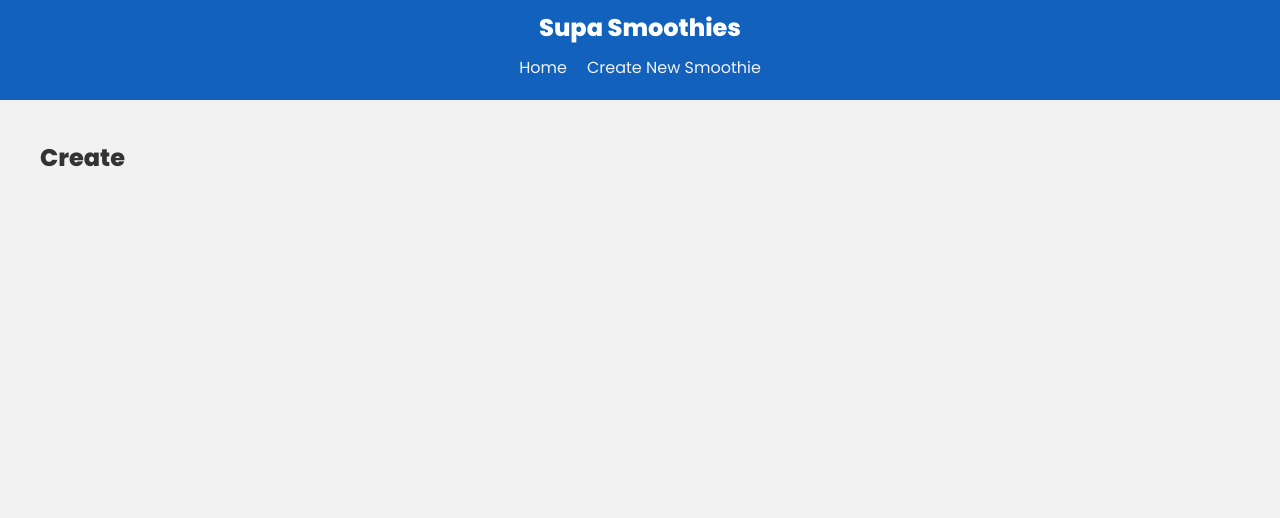
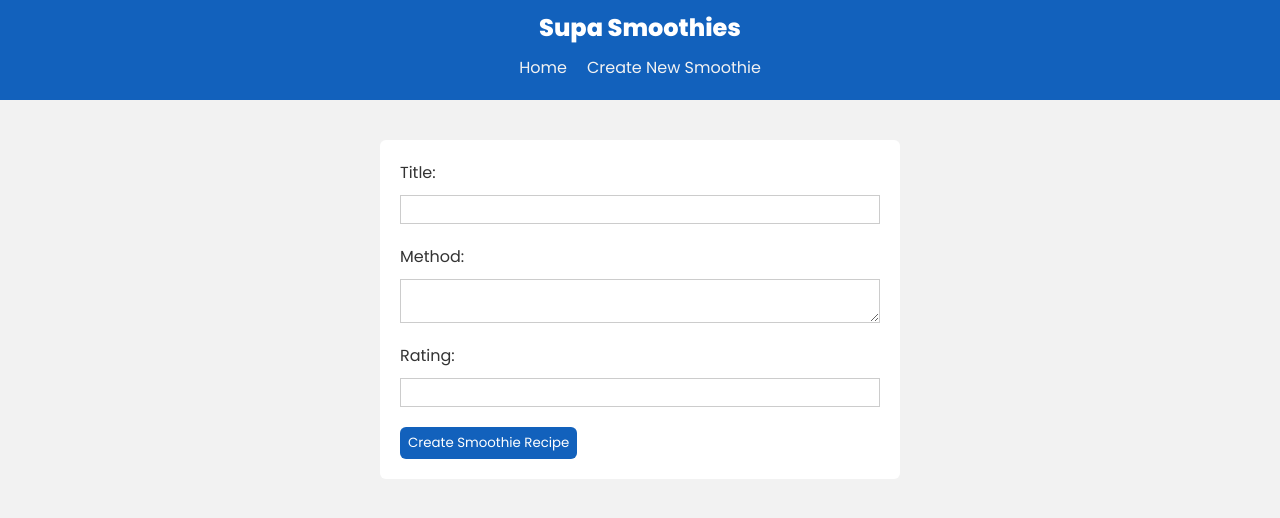
Before and after one commit to RichGod93/Supabase-Practice-Project, a React (Create React App) app: page /create in a window 1280 px wide. Shown: the top 518 px of the page. Built offline with nearby package versions, Linux system fonts and the light colour scheme; no server answers.

Commit message:
adding new records to supabase

```diff
--- a/src/pages/Create.js
+++ b/src/pages/Create.js
@@ -1,7 +1,68 @@
+import { useState } from "react";
+import { useNavigate } from "react-router-dom";
+import supabase from "../config/supabaseClient";
+
 const Create = () => {
+  const navigate = useNavigate();
+
+  const [title, setTitle] = useState("");
+  const [method, setMethod] = useState("");
+  const [rating, setRating] = useState("");
+  const [formError, setFormError] = useState(null);
+
+  const handleSubmit = async (e) => {
+    e.preventDefault();
+
+    if (!title || !method || !rating) {
+      setFormError("Please fill in all the fields correctly.");
+      return;
+    }
+
+    const { data, error } = await supabase
+      .from("smoothies")
+      .insert([{ title, method, rating }]);
+
+    if (error) {
+      console.log(error);
+      setFormError("Please fill in all the fields correctly.");
+    }
+    if (data) {
+      console.log(data);
+      setFormError(null);
+      navigate("/");
+    }
+  };
+
   return (
     <div className="page create">
-      <h2>Create</h2>
+      <form onSubmit={handleSubmit}>
+        <label htmlFor="title">Title:</label>
+        <input
+          type="text"
+          id="title"
+          value={title}
+          onChange={(e) => setTitle(e.target.value)}
+        />
+
+        <label htmlFor="method">Method:</label>
+        <textarea
+          id="method"
+          value={method}
+          onChange={(e) => setMethod(e.target.value)}
+        />
+
+        <label htmlFor="rating">Rating:</label>
+        <input
+          type="number"
+          id="rating"
+          value={rating}
+          onChange={(e) => setRating(e.target.value)}
+        />
+
+        <button>Create Smoothie Recipe</button>
+
+        {formError && <p className="error">{formError}</p>}
+      </form>
     </div>
   );
 };
```
